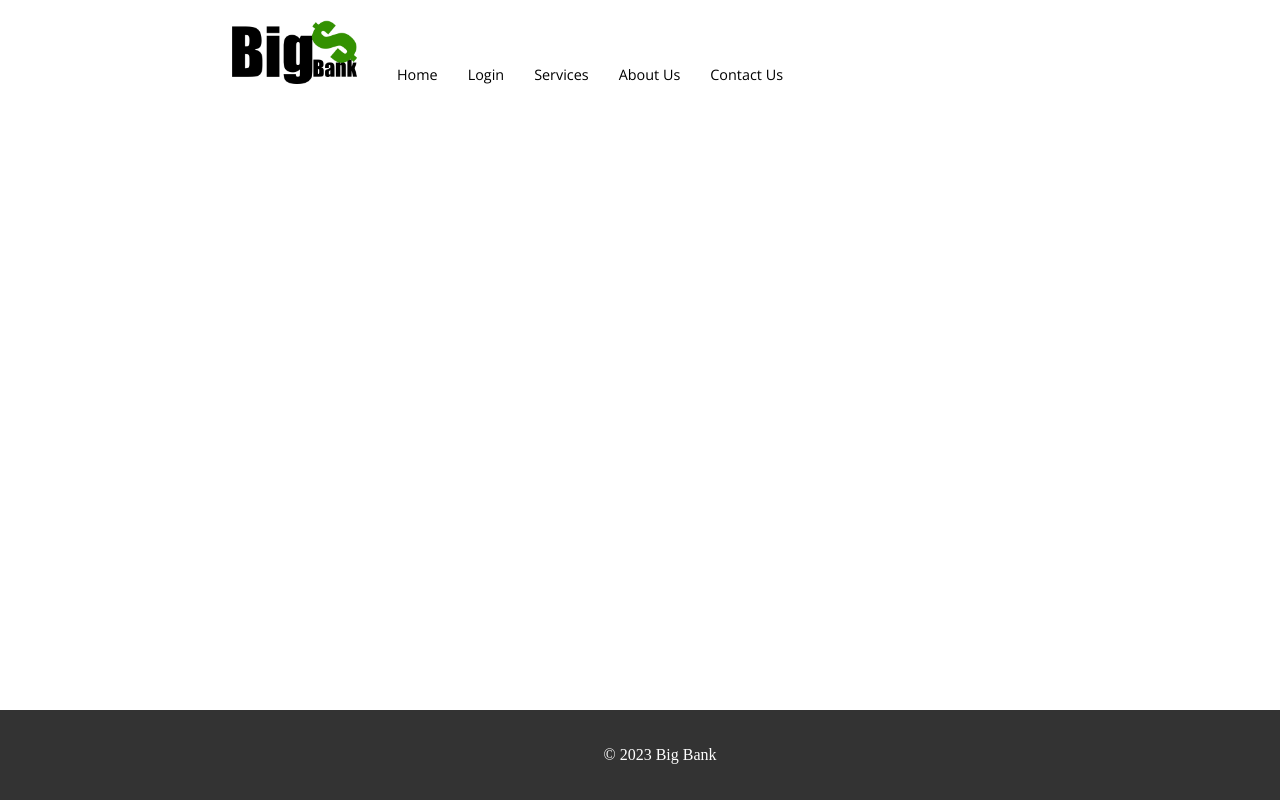
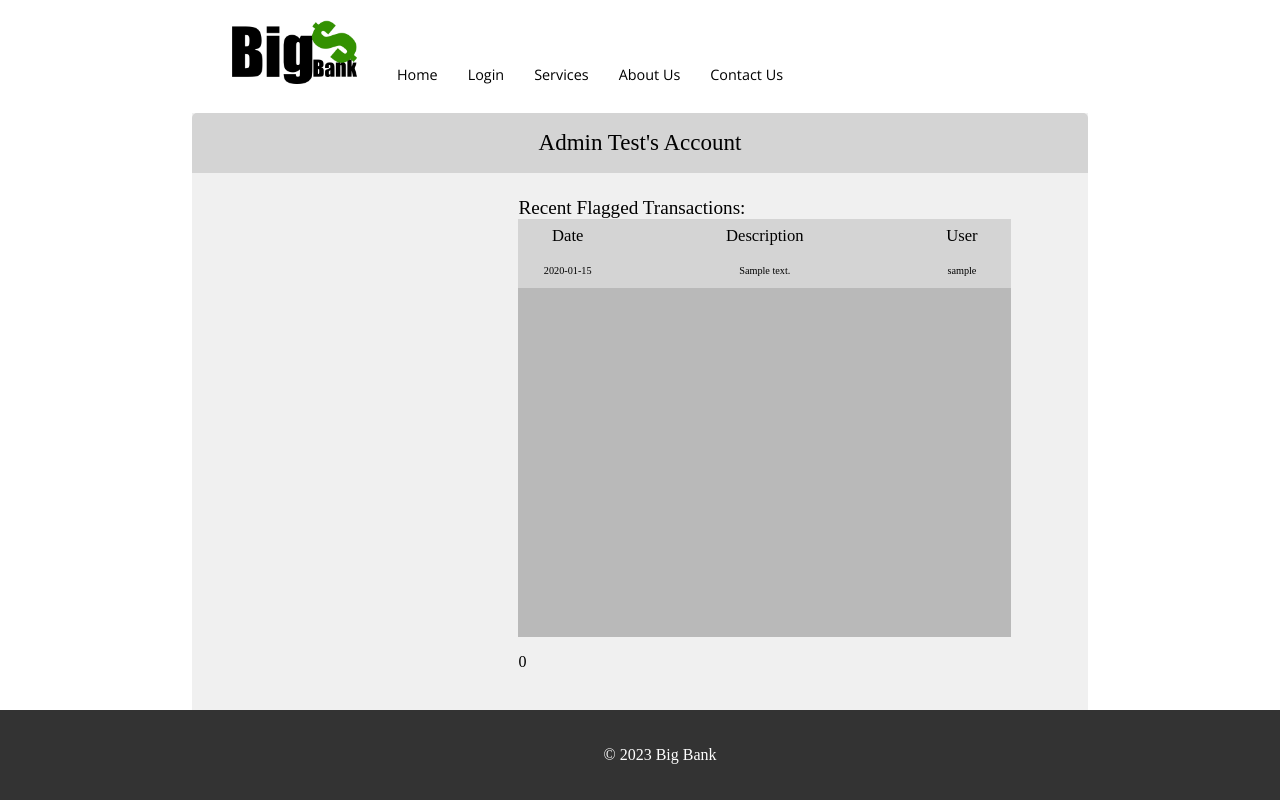
Before and after one commit to emcphee/Fintech-DLP-testbed, a Django app: page /flagged-transactions/ in a window 1280 px wide. Run offline with Django 4.2, Linux system fonts and the light colour scheme; tables that the repository leaves empty hold one stand-in row (values such as "Sample post"); some libraries are stand-ins or nearby versions.

Commit message:
Update flagged-transaction-interface.html

```diff
--- a/fintech_testbed_project/fintech_testbed_app/templates/flagged-transaction-interface.html
+++ b/fintech_testbed_project/fintech_testbed_app/templates/flagged-transaction-interface.html
@@ -5,3 +5,109 @@
     <title>Account - Big Bank</title>
     <link rel="stylesheet" href="{% static 'flagged-transaction-interface.css' %}">
 {% endblock %}
+
+
+{% block content %}
+
+<div class="admin-container">
+
+    <div class="account-name-container">
+        <p><span id="username">Admin Test</span>'s Account</p>
+    </div>
+
+    <div class="transactions-and-label">
+        <label>Recent Flagged Transactions:</label>
+        <div class="transactions-container">
+            <div class="transaction-light" id="labels">
+                <span class="date">Date</span>
+                <span class="description">Description</span>
+                <span class="user">User</span>
+            </div>
+
+            {% for transaction in transactions %}
+            <form action="/flagged-transactions/" method="POST" class="transaction-{{ forloop.counter0|divisibleby:2|yesno:'light,dark' }} clickable-transaction" id="{{ forloop.counter }}">
+                    {% csrf_token %}
+                    <span class="date">{{ transaction.1 }}</span>
+                    <span class="description">{{ transaction.2 }}</span>
+                    <span class="user">{{ transaction.3 }}</span>
+                    <input type="hidden" name="flagged_transaction_id" value="{{ transaction.0 }}">
+                    <input type="hidden" name="date" value="{{ transaction.1 }}">
+                    <input type="hidden" name="description" value="{{ transaction.2 }}">
+                    <input type="hidden" name="user" value="{{ transaction.3 }}">
+                    <input type="hidden" name="transaction_id" value="{{ transaction.4 }}">
+            </form>
+            {% endfor %}
+
+            <style>
+                .clicked {
+                    border: 4px solid black;
+                }
+            </style>
+
+            <script>
+                document.addEventListener('DOMContentLoaded', () => {
+                    const transactionDivs = document.querySelectorAll('.clickable-transaction');
+                    const clickedFormID = sessionStorage.getItem('clickedFormID');
+
+                    if (clickedFormID) {
+                        const clickedForm = document.getElementById(clickedFormID);
+                        if (clickedForm) {
+                            clickedForm.classList.add('clicked');
+                        }
+                    }
+
+                    transactionDivs.forEach(div => {
+                        div.addEventListener('click', function(event) {
+                            event.preventDefault();
+
+                            const clickedForm = this;
+                            const formClassPrefix = clickedForm.classList[1];
+                            const form = clickedForm.closest(`.${formClassPrefix}`);
+
+                            if (form) {
+                                transactionDivs.forEach(div => {
+                                    if (div !== clickedForm) {
+                                        div.classList.remove('clicked');
+                                    }
+                                });
+
+                                clickedForm.classList.add('clicked');
+                                const formID = clickedForm.getAttribute('id');
+                                sessionStorage.setItem('clickedFormID', formID);
+
+                                form.submit();
+                            }
+                        });
+                    });
+                });
+            </script>
+        </div>
+
+        {% if flagged_transactions_page_num > 0 %}
+        <form class="last-page-form" method="post">
+            {% csrf_token %}
+            <button id="last-page" type="submit" name="form_type" value="last-page">Last Page</button>
+        </form>
+        {% endif %}
+        {% if page_element_max > page_element_size %}
+        <form class="next-page-form" method="post">
+            {% csrf_token %}
+            <button id="next-page" type="submit" name="form_type" value="next-page">Next Page</button>
+        </form>
+        {% endif %}
+        <p><span id="page">{{flagged_transactions_page_num}}</span></p>
+    </div>
+
+    {% if selected_flagged_transaction %}
+    <div class="selected-transaction-container">
+        <span>Report Transaction Findings</span>
+        <form class="report-form" method="post">
+            {% csrf_token %}
+            <textarea rows="6" cols="25" id="description" name="description" placeholder="Describe the decision of the flagged post..."></textarea>
+            <button type="submit" name="form_type" value="cancel-transaction" class="submit-report">Cancel Transaction</button>
+            <button type="submit" name="form_type" value="reject-flag" class="submit-report">Reject Flag</button>
+        </form>
+    </div>
+    {% endif %}
+</div>
+{% endblock %}
```
